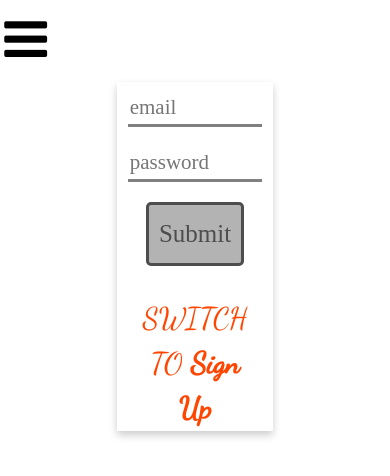
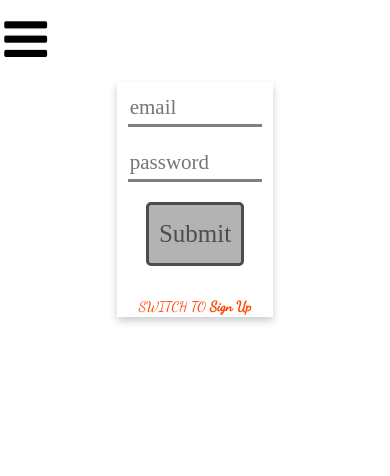
Before and after one commit to yasamanhbn/burgerBuilder, a React (Create React App) app: page /Auth in a window 390 px wide. Shown: the top 476 px of the page. Built offline with nearby package versions, Linux system fonts and the light colour scheme.

Commit message:
changes some fonts

```diff
--- a/src/Component/OrderSummery/orderSummery.module.css
+++ b/src/Component/OrderSummery/orderSummery.module.css
@@ -12,3 +12,8 @@
     font-size: 25px;
     transition: all 0.5s;
 }
+@media (max-width: 500px) {
+    .Panel{
+        font-size: 16px;
+    }
+}
--- a/src/Container/Auth/auth.module.css
+++ b/src/Container/Auth/auth.module.css
@@ -11,3 +11,8 @@
 .SignIn:hover{
     cursor: pointer;
 }
+@media (max-width: 500px) {
+    .SignIn{
+        font-size: 14px;
+    }
+}
```
Also changed, not shown: src/App.css (line endings or trailing spaces).
